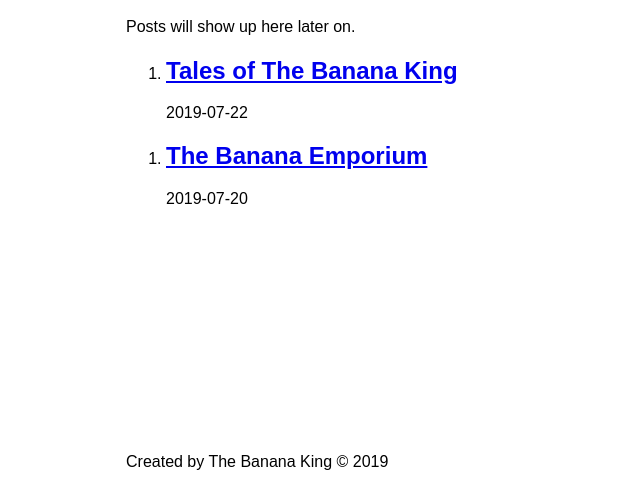
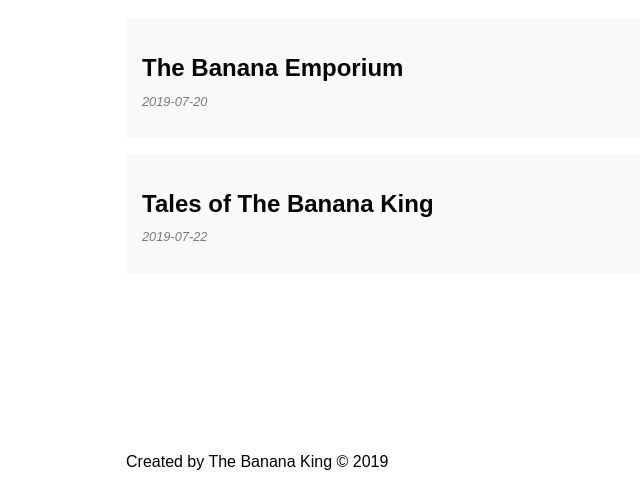
Before and after one commit to mattcroat/gatsby-blog, a Gatsby site: page /blog in a window 1280 px wide. Shown: the part 329-832 px from the top of the page, without its empty margins (139-779 px from the left). Built offline with nearby package versions, Linux system fonts and the light colour scheme; Gatsby itself is replaced by a stand-in of ours.

Commit message:
Adding images to posts

```diff
--- a/gatsby-config.js
+++ b/gatsby-config.js
@@ -12,6 +12,21 @@ module.exports = {
         path: `${__dirname}/src/`,
       },
     },
-    'gatsby-transformer-remark',
+    'gatsby-plugin-sharp',
+    {
+      resolve: 'gatsby-transformer-remark',
+      options: {
+        plugins: [
+          'gatsby-remark-relative-images',
+          {
+            resolve: 'gatsby-remark-images',
+            options: {
+              maxWidth: 750,
+              linkImagesToOriginal: false,
+            },
+          },
+        ],
+      },
+    },
   ],
 }
--- a/package.json
+++ b/package.json
@@ -15,6 +15,9 @@
   "dependencies": {
     "gatsby": "^2.13.31",
     "gatsby-plugin-sass": "^2.1.3",
+    "gatsby-plugin-sharp": "^2.2.9",
+    "gatsby-remark-images": "^3.1.7",
+    "gatsby-remark-relative-images": "^0.2.2",
     "gatsby-source-filesystem": "^2.1.6",
     "gatsby-transformer-remark": "^2.6.9",
     "node-sass": "^4.12.0",
--- a/src/components/Footer.js
+++ b/src/components/Footer.js
@@ -1,5 +1,7 @@
 import React from 'react'
 import { graphql, useStaticQuery } from 'gatsby'
+
+import footerStyles from './footer.module.scss'
 
 const Footer = () => {
   const data = useStaticQuery(graphql`
@@ -13,7 +15,7 @@ const Footer = () => {
   `)
 
   return (
-    <footer>
+    <footer className={footerStyles.footer}>
       <p>Created by {data.site.siteMetadata.author} &copy; 2019</p>
     </footer>
   )
--- /dev/null
+++ b/src/components/footer.module.scss
@@ -0,0 +1,3 @@
+.footer {
+  margin-top: 3rem;
+}
--- a/src/pages/blog.js
+++ b/src/pages/blog.js
@@ -2,6 +2,7 @@ import React from 'react'
 import { Link, graphql, useStaticQuery } from 'gatsby'
 
 import Layout from '../components/Layout'
+import blogStyles from './blog.module.scss'
 
 const BlogPage = () => {
   const data = useStaticQuery(graphql`
@@ -28,12 +29,12 @@ const BlogPage = () => {
       const { slug } = edge.node.fields
 
       return (
-        <ol>
-          <li>
+        <ol className={blogStyles.posts}>
+          <li className={blogStyles.post}>
             <Link to={`/blog/${slug}`}>
               <h2>{title}</h2>
+              <p>{date}</p>
             </Link>
-            <p>{date}</p>
           </li>
         </ol>
       )
@@ -43,7 +44,6 @@ const BlogPage = () => {
   return (
     <Layout>
       <h1>Blog</h1>
-      <p>Posts will show up here later on.</p>
       {renderPosts()}
     </Layout>
   )
--- /dev/null
+++ b/src/pages/blog.module.scss
@@ -0,0 +1,31 @@
+.posts {
+  list-style-type: none;
+  margin: 0;
+  padding: 0;
+}
+
+.post {
+  margin: 1rem 0;
+
+  a {
+    background: hsl(0, 0%, 98%);
+    color: hsl(0, 0%, 2%);
+    display: block;
+    padding: 1rem;
+    text-decoration: none;
+
+    &:hover {
+      background: hsl(240, 26%, 92%);
+    }
+  }
+
+  h2 {
+    margin-bottom: 0;
+  }
+
+  p {
+    color: hsl(0, 0%, 47%);
+    font-size: 0.8rem;
+    font-style: italic;
+  }
+}
--- a/src/posts/tales-of-the-banana-king.md
+++ b/src/posts/tales/tales-of-the-banana-king.md
@@ -3,4 +3,6 @@ title: 'Tales of The Banana King'
 date: '2019-07-22'
 ---
 
+![Moon](./moon.jpg)
+
 A tale old as time.
```
Also changed, not shown: src/posts/emporium/the-banana-emporium.md (renamed from src/posts/the-banana-emporium.md), src/posts/tales/moon.jpg (added), 1 other file.
